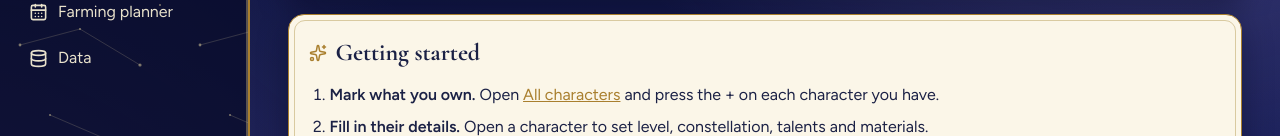
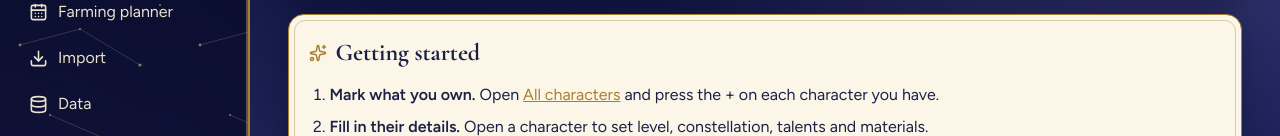
Before and after one commit to Beankox/genshin-ledger, a React (Vite) app: page / in a window 1280 px wide. Shown: the part 345-481 px from the top of the page. Built offline with nearby package versions, Linux system fonts and the light colour scheme.

Commit message:
Update App.tsx

```diff
--- a/src/App.tsx
+++ b/src/App.tsx
@@ -1,5 +1,5 @@
 import { useCallback, useEffect, useRef, useState } from 'react';
-import { CalendarDays, Database, LayoutDashboard, UserCheck, UserMinus, Users, TriangleAlert } from 'lucide-react';
+import { CalendarDays, Database, Download, LayoutDashboard, UserCheck, UserMinus, Users, TriangleAlert } from 'lucide-react';
 import { useLedger } from './hooks/useLedger';
 import { useHashRoute } from './hooks/useHashRoute';
 import { Dashboard } from './pages/Dashboard';
@@ -7,11 +7,12 @@ import { Collection } from './pages/Collection';
 import { CharacterDetail } from './pages/CharacterDetail';
 import { Data } from './pages/Data';
 import { Farming } from './pages/Farming';
+import { Import } from './pages/Import';
 import { ErrorBoundary } from './components/ErrorBoundary';
 
 const safeDecode = (s: string) => { try { return decodeURIComponent(s); } catch { return s; } };
 const titleFor = (path: string) =>
-  path === '/characters' ? 'All characters' : path === '/owned' ? 'Owned' : path === '/unowned' ? 'Unowned' : path === '/data' ? 'Data' : path === '/farming' ? 'Farming planner' : path.startsWith('/character/') ? 'Character' : 'Dashboard';
+  path === '/characters' ? 'All characters' : path === '/owned' ? 'Owned' : path === '/unowned' ? 'Unowned' : path === '/data' ? 'Data' : path === '/farming' ? 'Farming planner' : path === '/import' ? 'Import' : path.startsWith('/character/') ? 'Character' : 'Dashboard';
 
 interface InstallEvent extends Event { prompt(): Promise<void> }
 
@@ -44,6 +45,7 @@ export default function App() {
     { href: '#/owned', label: 'Owned', short: 'Owned', icon: <UserCheck size={19} />, n: owned, active: path === '/owned' },
     { href: '#/unowned', label: 'Unowned', short: 'Unowned', icon: <UserMinus size={19} />, n: total - owned, active: path === '/unowned' },
     { href: '#/farming', label: 'Farming planner', short: 'Farm', icon: <CalendarDays size={19} />, active: path === '/farming' },
+    { href: '#/import', label: 'Import', short: 'Import', icon: <Download size={19} />, active: path === '/import' },
     { href: '#/data', label: 'Data', short: 'Data', icon: <Database size={19} />, active: path === '/data' },
   ];
 
@@ -53,6 +55,7 @@ export default function App() {
   else if (path === '/owned') page = <Collection key="owned" ledger={ledger} mode="owned" />;
   else if (path === '/unowned') page = <Collection key="unowned" ledger={ledger} mode="unowned" />;
   else if (path === '/farming') page = <Farming ledger={ledger} />;
+  else if (path === '/import') page = <Import ledger={ledger} notify={notify} />;
   else if (path === '/data') page = <Data ledger={ledger} notify={notify} />;
   else if (path.startsWith('/character/')) page = <CharacterDetail key={path} ledger={ledger} id={safeDecode(path.slice(11))} notify={notify} />;
   else page = <Dashboard ledger={ledger} />;
```
